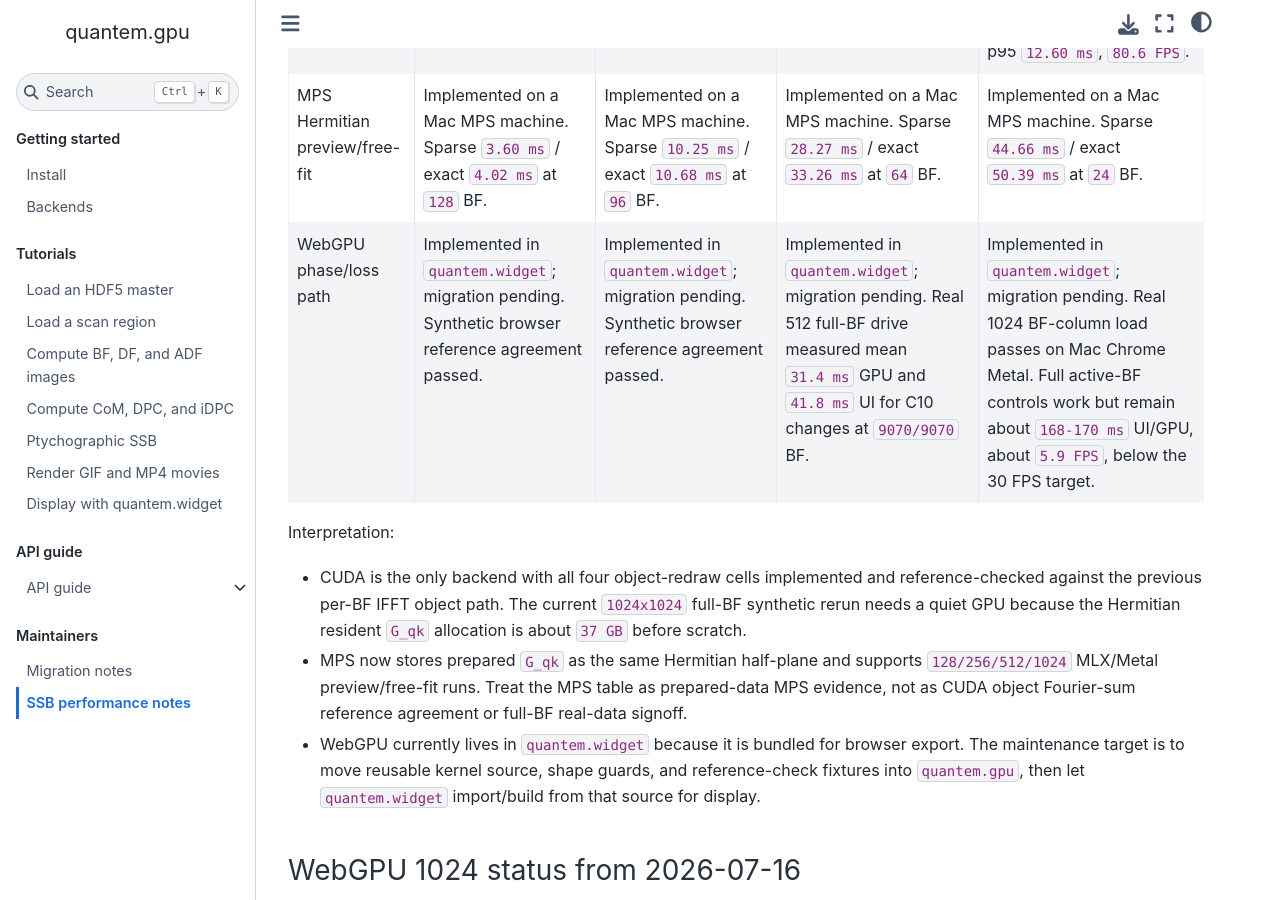
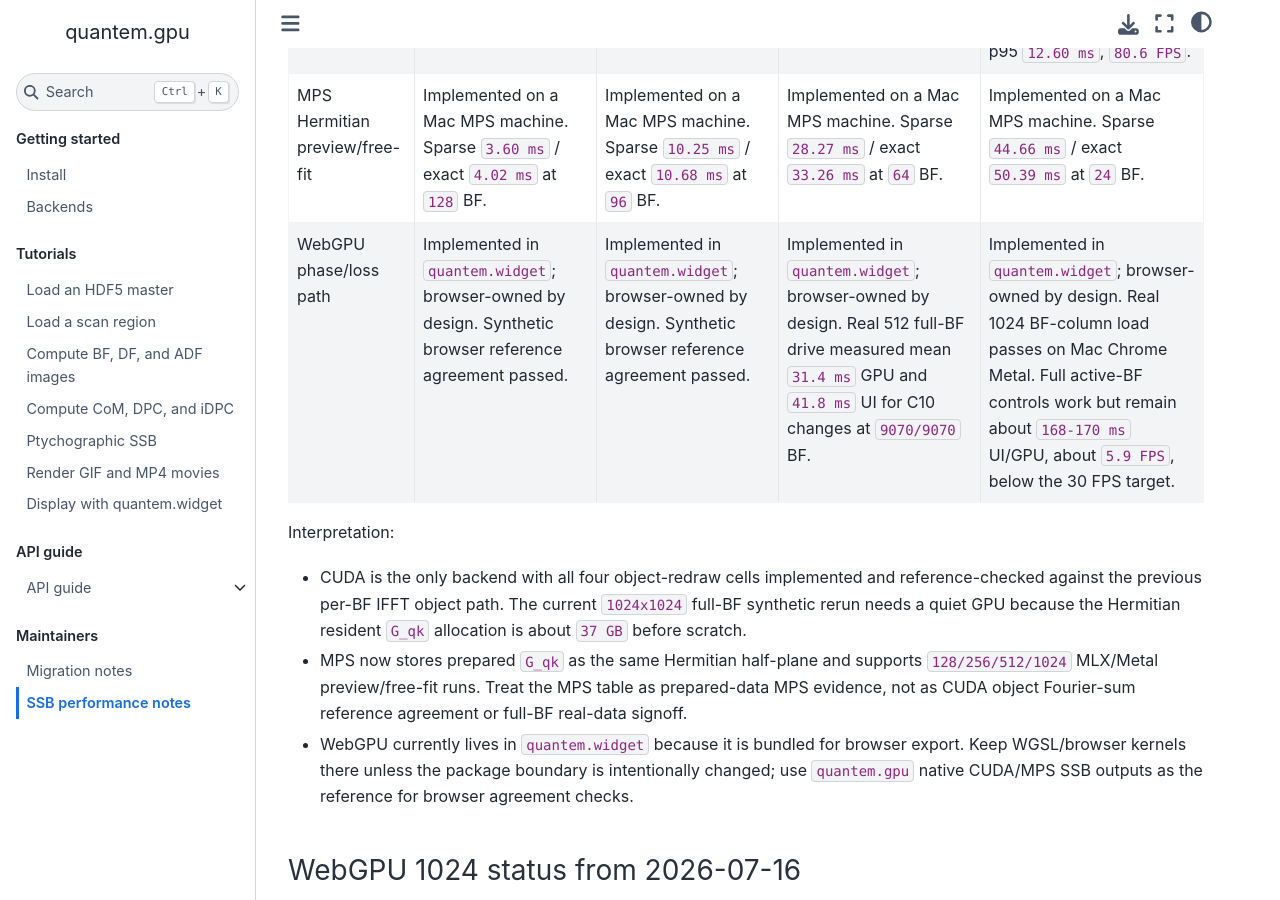
Before and after one commit to bobleesj/quantem.gpu, a Jupyter Book: the page built from docs/maintainer/ssb-performance.md, in a window 1280 px wide and 900 px high, scrolled down 25446 px. Built offline with Jupyter Book 1.0.4 settings and Sphinx 7.4.7 and the Sphinx Book theme 1.1.4, drawn with Linux system fonts in a browser that asks for light colours; some of the changed text lies outside the part shown.

```diff
--- a/docs/maintainer/ssb-performance.md
+++ b/docs/maintainer/ssb-performance.md
@@ -803,7 +803,7 @@ as a supported scientist workflow.
 | --- | --- | --- | --- | --- |
 | CUDA object redraw | Implemented. High-BF exact fallback mean `4.81 ms`, p95 `5.08 ms`, `208.1 FPS`. | Implemented. Mean `1.74 ms`, p95 `1.78 ms`, `575.2 FPS`. | Implemented. Mean `6.97 ms`, p95 `7.30 ms`, `143.5 FPS`. | Implemented. Older full-BF mean `56.22 ms`, p95 `62.20 ms`, `17.8 FPS`; current pass measured `3000` BF mean `12.41 ms`, p95 `12.60 ms`, `80.6 FPS`. |
 | MPS Hermitian preview/free-fit | Implemented on a Mac MPS machine. Sparse `3.60 ms` / exact `4.02 ms` at `128` BF. | Implemented on a Mac MPS machine. Sparse `10.25 ms` / exact `10.68 ms` at `96` BF. | Implemented on a Mac MPS machine. Sparse `28.27 ms` / exact `33.26 ms` at `64` BF. | Implemented on a Mac MPS machine. Sparse `44.66 ms` / exact `50.39 ms` at `24` BF. |
-| WebGPU phase/loss path | Implemented in `quantem.widget`; migration pending. Synthetic browser reference agreement passed. | Implemented in `quantem.widget`; migration pending. Synthetic browser reference agreement passed. | Implemented in `quantem.widget`; migration pending. Real 512 full-BF drive measured mean `31.4 ms` GPU and `41.8 ms` UI for C10 changes at `9070/9070` BF. | Implemented in `quantem.widget`; migration pending. Real 1024 BF-column load passes on Mac Chrome Metal. Full active-BF controls work but remain about `168-170 ms` UI/GPU, about `5.9 FPS`, below the 30 FPS target. |
+| WebGPU phase/loss path | Implemented in `quantem.widget`; browser-owned by design. Synthetic browser reference agreement passed. | Implemented in `quantem.widget`; browser-owned by design. Synthetic browser reference agreement passed. | Implemented in `quantem.widget`; browser-owned by design. Real 512 full-BF drive measured mean `31.4 ms` GPU and `41.8 ms` UI for C10 changes at `9070/9070` BF. | Implemented in `quantem.widget`; browser-owned by design. Real 1024 BF-column load passes on Mac Chrome Metal. Full active-BF controls work but remain about `168-170 ms` UI/GPU, about `5.9 FPS`, below the 30 FPS target. |
 
 Interpretation:
 
@@ -816,9 +816,9 @@ Interpretation:
   prepared-data MPS evidence, not as CUDA object Fourier-sum reference agreement or full-BF
   real-data signoff.
 - WebGPU currently lives in `quantem.widget` because it is bundled for browser
-  export. The maintenance target is to move reusable kernel source, shape
-  guards, and reference-check fixtures into `quantem.gpu`, then let `quantem.widget`
-  import/build from that source for display.
+  export. Keep WGSL/browser kernels there unless the package boundary is
+  intentionally changed; use `quantem.gpu` native CUDA/MPS SSB outputs as the
+  reference for browser agreement checks.
 
 ### WebGPU 1024 status from 2026-07-16
 
@@ -1552,6 +1552,6 @@ are not yet equivalent to CUDA full-BF real-data signoff.
 
 Action: keep extending the 12-cell matrix with real-data MPS and WebGPU runs.
 For MPS, measure the same BF policies used by scientists on a Mac MPS machine and
-validate against CUDA-reference fixtures. For WebGPU, move reusable WGSL kernels and
-reference-check fixtures from `quantem.widget` into `quantem.gpu` without using
-SwiftShader performance numbers.
+validate against CUDA-reference fixtures. For WebGPU, keep WGSL/browser kernels
+in `quantem.widget`, reference-check against native `quantem.gpu` outputs, and
+do not use SwiftShader performance numbers.
```
Also changed, not shown: CHANGELOG.md (+4 -0 lines), README.md (+2 -2 lines), docs/tutorials/display_widget.md (+6 -4 lines), 4 other files.
